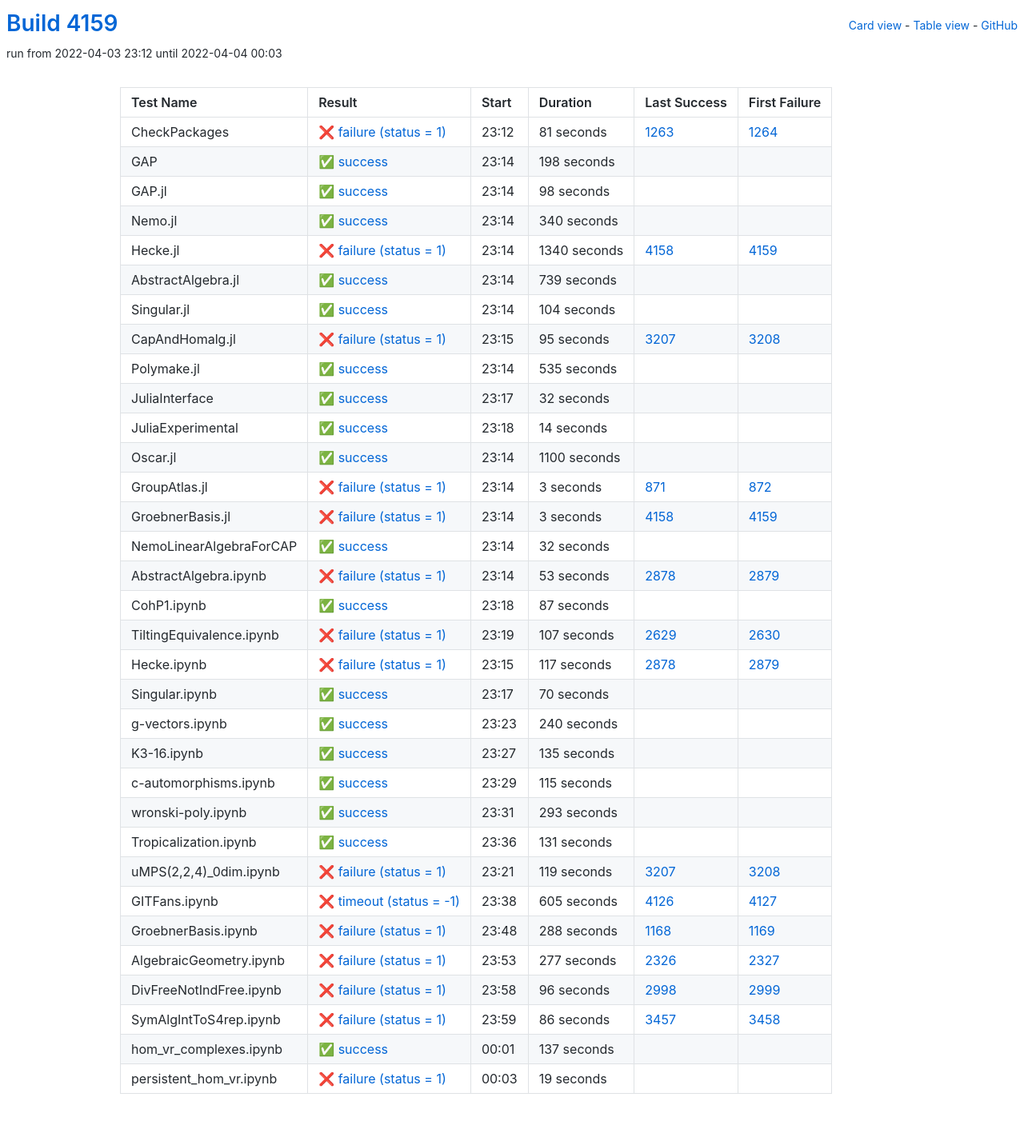
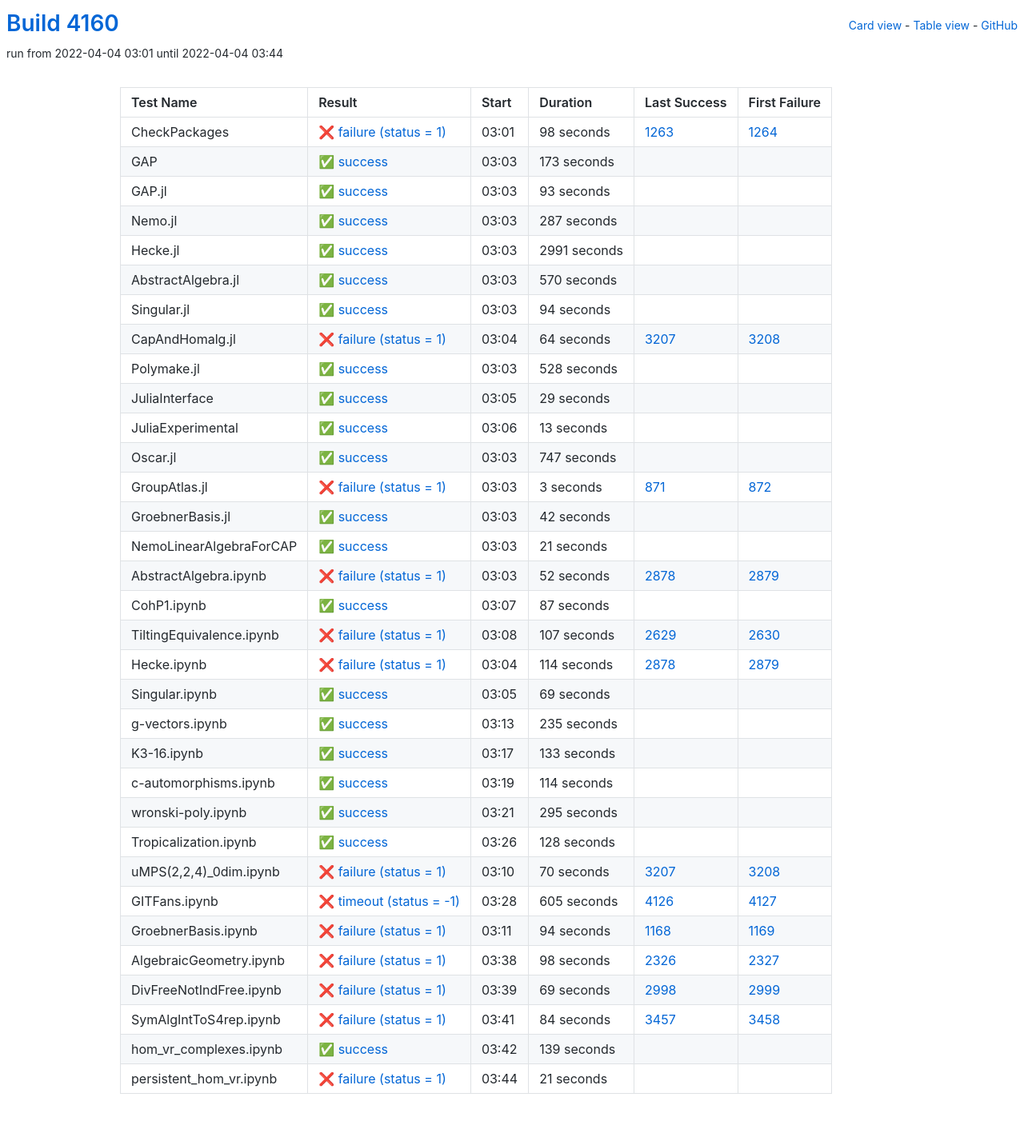
Before and after one commit to oscar-system/oscar-ci-status-stable, a Jekyll site: the page built from table.html, in a window 1280 px wide. Shown: the whole page at 80% size. Built offline with Jekyll 4.4.1, drawn with Linux system fonts in a browser that asks for light colours.

Commit message:
Build #4160

```diff
--- a/_data/ci.yml
+++ b/_data/ci.yml
@@ -1,6 +1,6 @@
 ---
-build: 4159
-build_url: https://oscarci.mathematik.uni-kl.de/job/oscar-stable/4159/
+build: 4160
+build_url: https://oscarci.mathematik.uni-kl.de/job/oscar-stable/4160/
 job: oscar-stable
 organization: oscar-system
 repo: oscar-ci-status-stable
@@ -8,152 +8,152 @@ repourl: https://github.com/oscar-system/oscar-ci-status-stable
 tests:
 - name: CheckPackages
   id: checkpackages
-  log: https://oscarci.mathematik.uni-kl.de/job/oscar-stable/4159/artifact/logs/build-4159/CheckPackages.log
-  start: 2022-04-03 23:12
+  log: https://oscarci.mathematik.uni-kl.de/job/oscar-stable/4160/artifact/logs/build-4160/CheckPackages.log
+  start: 2022-04-04 03:01
   success: false
   exitcode: 1
   status: failure
-  duration: 81
+  duration: 98
   last_success: 1263
   last_success_url: https://oscarci.mathematik.uni-kl.de/job/oscar-stable/1263/
   first_failure: 1264
   first_failure_url: https://oscarci.mathematik.uni-kl.de/job/oscar-stable/1264/
 - name: GAP
   id: gap
-  log: https://oscarci.mathematik.uni-kl.de/job/oscar-stable/4159/artifact/logs/build-4159/GAP.log
-  start: 2022-04-03 23:14
+  log: https://oscarci.mathematik.uni-kl.de/job/oscar-stable/4160/artifact/logs/build-4160/GAP.log
+  start: 2022-04-04 03:03
   success: true
   exitcode: 0
   status: success
-  duration: 198
+  duration: 173
   last_success: false
   last_success_url:
   first_failure: false
   first_failure_url:
 - name: GAP.jl
   id: gap-jl
-  log: https://oscarci.mathematik.uni-kl.de/job/oscar-stable/4159/artifact/logs/build-4159/GAP.jl.log
-  start: 2022-04-03 23:14
+  log: https://oscarci.mathematik.uni-kl.de/job/oscar-stable/4160/artifact/logs/build-4160/GAP.jl.log
+  start: 2022-04-04 03:03
   success: true
   exitcode: 0
   status: success
-  duration: 98
+  duration: 93
   last_success: false
   last_success_url:
   first_failure: false
   first_failure_url:
 - name: Nemo.jl
   id: nemo-jl
-  log: https://oscarci.mathematik.uni-kl.de/job/oscar-stable/4159/artifact/logs/build-4159/Nemo.jl.log
-  start: 2022-04-03 23:14
+  log: https://oscarci.mathematik.uni-kl.de/job/oscar-stable/4160/artifact/logs/build-4160/Nemo.jl.log
+  start: 2022-04-04 03:03
   success: true
   exitcode: 0
   status: success
-  duration: 340
+  duration: 287
   last_success: false
   last_success_url:
   first_failure: false
   first_failure_url:
 - name: Hecke.jl
   id: hecke-jl
-  log: https://oscarci.mathematik.uni-kl.de/job/oscar-stable/4159/artifact/logs/build-4159/Hecke.jl.log
-  start: 2022-04-03 23:14
-  success: false
-  exitcode: 1
-  status: failure
-  duration: 1340
-  last_success: 4158
-  last_success_url: https://oscarci.mathematik.uni-kl.de/job/oscar-stable/4158/
-  first_failure: 4159
-  first_failure_url: https://oscarci.mathematik.uni-kl.de/job/oscar-stable/4159/
-- name: AbstractAlgebra.jl
-  id: abstractalgebra-jl
-  log: https://oscarci.mathematik.uni-kl.de/job/oscar-stable/4159/artifact/logs/build-4159/AbstractAlgebra.jl.log
-  start: 2022-04-03 23:14
+  log: https://oscarci.mathematik.uni-kl.de/job/oscar-stable/4160/artifact/logs/build-4160/Hecke.jl.log
+  start: 2022-04-04 03:03
   success: true
   exitcode: 0
   status: success
-  duration: 739
+  duration: 2991
+  last_success: false
+  last_success_url:
+  first_failure: false
+  first_failure_url:
+- name: AbstractAlgebra.jl
+  id: abstractalgebra-jl
+  log: https://oscarci.mathematik.uni-kl.de/job/oscar-stable/4160/artifact/logs/build-4160/AbstractAlgebra.jl.log
+  start: 2022-04-04 03:03
+  success: true
+  exitcode: 0
+  status: success
+  duration: 570
   last_success: false
   last_success_url:
   first_failure: false
   first_failure_url:
 - name: Singular.jl
   id: singular-jl
-  log: https://oscarci.mathematik.uni-kl.de/job/oscar-stable/4159/artifact/logs/build-4159/Singular.jl.log
-  start: 2022-04-03 23:14
+  log: https://oscarci.mathematik.uni-kl.de/job/oscar-stable/4160/artifact/logs/build-4160/Singular.jl.log
+  start: 2022-04-04 03:03
   success: true
   exitcode: 0
   status: success
-  duration: 104
+  duration: 94
   last_success: false
   last_success_url:
   first_failure: false
   first_failure_url:
 - name: CapAndHomalg.jl
   id: capandhomalg-jl
-  log: https://oscarci.mathematik.uni-kl.de/job/oscar-stable/4159/artifact/logs/build-4159/CapAndHomalg.jl.log
-  start: 2022-04-03 23:15
+  log: https://oscarci.mathematik.uni-kl.de/job/oscar-stable/4160/artifact/logs/build-4160/CapAndHomalg.jl.log
+  start: 2022-04-04 03:04
   success: false
   exitcode: 1
   status: failure
-  duration: 95
+  duration: 64
   last_success: 3207
   last_success_url: https://oscarci.mathematik.uni-kl.de/job/oscar-stable/3207/
   first_failure: 3208
   first_failure_url: https://oscarci.mathematik.uni-kl.de/job/oscar-stable/3208/
 - name: Polymake.jl
   id: polymake-jl
-  log: https://oscarci.mathematik.uni-kl.de/job/oscar-stable/4159/artifact/logs/build-4159/Polymake.jl.log
-  start: 2022-04-03 23:14
+  log: https://oscarci.mathematik.uni-kl.de/job/oscar-stable/4160/artifact/logs/build-4160/Polymake.jl.log
+  start: 2022-04-04 03:03
   success: true
   exitcode: 0
   status: success
-  duration: 535
+  duration: 528
   last_success: false
   last_success_url:
   first_failure: false
   first_failure_url:
 - name: JuliaInterface
   id: juliainterface
-  log: https://oscarci.mathematik.uni-kl.de/job/oscar-stable/4159/artifact/logs/build-4159/JuliaInterface.log
-  start: 2022-04-03 23:17
+  log: https://oscarci.mathematik.uni-kl.de/job/oscar-stable/4160/artifact/logs/build-4160/JuliaInterface.log
+  start: 2022-04-04 03:05
   success: true
   exitcode: 0
   status: success
-  duration: 32
+  duration: 29
   last_success: false
   last_success_url:
   first_failure: false
   first_failure_url:
 - name: JuliaExperimental
   id: juliaexperimental
-  log: https://oscarci.mathematik.uni-kl.de/job/oscar-stable/4159/artifact/logs/build-4159/JuliaExperimental.log
-  start: 2022-04-03 23:18
+  log: https://oscarci.mathematik.uni-kl.de/job/oscar-stable/4160/artifact/logs/build-4160/JuliaExperimental.log
+  start: 2022-04-04 03:06
   success: true
   exitcode: 0
   status: success
-  duration: 14
+  duration: 13
   last_success: false
   last_success_url:
   first_failure: false
   first_failure_url:
 - name: Oscar.jl
   id: oscar-jl
-  log: https://oscarci.mathematik.uni-kl.de/job/oscar-stable/4159/artifact/logs/build-4159/Oscar.jl.log
-  start: 2022-04-03 23:14
+  log: https://oscarci.mathematik.uni-kl.de/job/oscar-stable/4160/artifact/logs/build-4160/Oscar.jl.log
+  start: 2022-04-04 03:03
   success: true
   exitcode: 0
   status: success
-  duration: 1100
+  duration: 747
   last_success: false
   last_success_url:
   first_failure: false
   first_failure_url:
 - name: GroupAtlas.jl
   id: groupatlas-jl
-  log: https://oscarci.mathematik.uni-kl.de/job/oscar-stable/4159/artifact/logs/build-4159/GroupAtlas.jl.log
-  start: 2022-04-03 23:14
+  log: https://oscarci.mathematik.uni-kl.de/job/oscar-stable/4160/artifact/logs/build-4160/GroupAtlas.jl.log
+  start: 2022-04-04 03:03
   success: false
   exitcode: 1
   status: failure
@@ -164,44 +164,44 @@ tests:
   first_failure_url: https://oscarci.mathematik.uni-kl.de/job/oscar-stable/872/
 - name: GroebnerBasis.jl
   id: groebnerbasis-jl
-  log: https://oscarci.mathematik.uni-kl.de/job/oscar-stable/4159/artifact/logs/build-4159/GroebnerBasis.jl.log
-  start: 2022-04-03 23:14
-  success: false
-  exitcode: 1
-  status: failure
-  duration: 3
-  last_success: 4158
-  last_success_url: https://oscarci.mathematik.uni-kl.de/job/oscar-stable/4158/
-  first_failure: 4159
-  first_failure_url: https://oscarci.mathematik.uni-kl.de/job/oscar-stable/4159/
-- name: NemoLinearAlgebraForCAP
-  id: nemolinearalgebraforcap
-  log: https://oscarci.mathematik.uni-kl.de/job/oscar-stable/4159/artifact/logs/build-4159/NemoLinearAlgebraForCAP.log
-  start: 2022-04-03 23:14
+  log: https://oscarci.mathematik.uni-kl.de/job/oscar-stable/4160/artifact/logs/build-4160/GroebnerBasis.jl.log
+  start: 2022-04-04 03:03
   success: true
   exitcode: 0
   status: success
-  duration: 32
+  duration: 42
+  last_success: false
+  last_success_url:
+  first_failure: false
+  first_failure_url:
+- name: NemoLinearAlgebraForCAP
+  id: nemolinearalgebraforcap
+  log: https://oscarci.mathematik.uni-kl.de/job/oscar-stable/4160/artifact/logs/build-4160/NemoLinearAlgebraForCAP.log
+  start: 2022-04-04 03:03
+  success: true
+  exitcode: 0
+  status: success
+  duration: 21
   last_success: false
   last_success_url:
   first_failure: false
   first_failure_url:
 - name: AbstractAlgebra.ipynb
   id: abstractalgebra-ipynb
-  log: https://oscarci.mathematik.uni-kl.de/job/oscar-stable/4159/artifact/logs/build-4159/AbstractAlgebra.ipynb.log
-  start: 2022-04-03 23:14
+  log: https://oscarci.mathematik.uni-kl.de/job/oscar-stable/4160/artifact/logs/build-4160/AbstractAlgebra.ipynb.log
+  start: 2022-04-04 03:03
   success: false
   exitcode: 1
   status: failure
-  duration: 53
+  duration: 52
   last_success: 2878
   last_success_url: https://oscarci.mathematik.uni-kl.de/job/oscar-stable/2878/
   first_failure: 2879
   first_failure_url: https://oscarci.mathematik.uni-kl.de/job/oscar-stable/2879/
 - name: CohP1.ipynb
   id: cohp1-ipynb
-  log: https://oscarci.mathematik.uni-kl.de/job/oscar-stable/4159/artifact/logs/build-4159/CohP1.ipynb.log
-  start: 2022-04-03 23:18
+  log: https://oscarci.mathematik.uni-kl.de/job/oscar-stable/4160/artifact/logs/build-4160/CohP1.ipynb.log
+  start: 2022-04-04 03:07
   success: true
   exitcode: 0
   status: success
@@ -212,8 +212,8 @@ tests:
   first_failure_url:
 - name: TiltingEquivalence.ipynb
   id: tiltingequivalence-ipynb
-  log: https://oscarci.mathematik.uni-kl.de/job/oscar-stable/4159/artifact/logs/build-4159/TiltingEquivalence.ipynb.log
-  start: 2022-04-03 23:19
+  log: https://oscarci.mathematik.uni-kl.de/job/oscar-stable/4160/artifact/logs/build-4160/TiltingEquivalence.ipynb.log
+  start: 2022-04-04 03:08
   success: false
   exitcode: 1
   status: failure
@@ -224,104 +224,104 @@ tests:
   first_failure_url: https://oscarci.mathematik.uni-kl.de/job/oscar-stable/2630/
 - name: Hecke.ipynb
   id: hecke-ipynb
-  log: https://oscarci.mathematik.uni-kl.de/job/oscar-stable/4159/artifact/logs/build-4159/Hecke.ipynb.log
-  start: 2022-04-03 23:15
+  log: https://oscarci.mathematik.uni-kl.de/job/oscar-stable/4160/artifact/logs/build-4160/Hecke.ipynb.log
+  start: 2022-04-04 03:04
   success: false
   exitcode: 1
   status: failure
-  duration: 117
+  duration: 114
   last_success: 2878
   last_success_url: https://oscarci.mathematik.uni-kl.de/job/oscar-stable/2878/
   first_failure: 2879
   first_failure_url: https://oscarci.mathematik.uni-kl.de/job/oscar-stable/2879/
 - name: Singular.ipynb
   id: singular-ipynb
-  log: https://oscarci.mathematik.uni-kl.de/job/oscar-stable/4159/artifact/logs/build-4159/Singular.ipynb.log
-  start: 2022-04-03 23:17
+  log: https://oscarci.mathematik.uni-kl.de/job/oscar-stable/4160/artifact/logs/build-4160/Singular.ipynb.log
+  start: 2022-04-04 03:05
   success: true
   exitcode: 0
   status: success
-  duration: 70
+  duration: 69
   last_success: false
   last_success_url:
   first_failure: false
   first_failure_url:
 - name: g-vectors.ipynb
   id: g-vectors-ipynb
-  log: https://oscarci.mathematik.uni-kl.de/job/oscar-stable/4159/artifact/logs/build-4159/g-vectors.ipynb.log
-  start: 2022-04-03 23:23
+  log: https://oscarci.mathematik.uni-kl.de/job/oscar-stable/4160/artifact/logs/build-4160/g-vectors.ipynb.log
+  start: 2022-04-04 03:13
   success: true
   exitcode: 0
   status: success
-  duration: 240
+  duration: 235
   last_success: false
   last_success_url:
   first_failure: false
   first_failure_url:
 - name: K3-16.ipynb
   id: k3-16-ipynb
-  log: https://oscarci.mathematik.uni-kl.de/job/oscar-stable/4159/artifact/logs/build-4159/K3-16.ipynb.log
-  start: 2022-04-03 23:27
+  log: https://oscarci.mathematik.uni-kl.de/job/oscar-stable/4160/artifact/logs/build-4160/K3-16.ipynb.log
+  start: 2022-04-04 03:17
   success: true
   exitcode: 0
   status: success
-  duration: 135
+  duration: 133
   last_success: false
   last_success_url:
   first_failure: false
   first_failure_url:
 - name: c-automorphisms.ipynb
   id: c-automorphisms-ipynb
-  log: https://oscarci.mathematik.uni-kl.de/job/oscar-stable/4159/artifact/logs/build-4159/c-automorphisms.ipynb.log
-  start: 2022-04-03 23:29
+  log: https://oscarci.mathematik.uni-kl.de/job/oscar-stable/4160/artifact/logs/build-4160/c-automorphisms.ipynb.log
+  start: 2022-04-04 03:19
   success: true
   exitcode: 0
   status: success
-  duration: 115
+  duration: 114
   last_success: false
   last_success_url:
   first_failure: false
   first_failure_url:
 - name: wronski-poly.ipynb
   id: wronski-poly-ipynb
-  log: https://oscarci.mathematik.uni-kl.de/job/oscar-stable/4159/artifact/logs/build-4159/wronski-poly.ipynb.log
-  start: 2022-04-03 23:31
+  log: https://oscarci.mathematik.uni-kl.de/job/oscar-stable/4160/artifact/logs/build-4160/wronski-poly.ipynb.log
+  start: 2022-04-04 03:21
   success: true
   exitcode: 0
   status: success
-  duration: 293
+  duration: 295
   last_success: false
   last_success_url:
   first_failure: false
   first_failure_url:
 - name: Tropicalization.ipynb
   id: tropicalization-ipynb
-  log: https://oscarci.mathematik.uni-kl.de/job/oscar-stable/4159/artifact/logs/build-4159/Tropicalization.ipynb.log
-  start: 2022-04-03 23:36
+  log: https://oscarci.mathematik.uni-kl.de/job/oscar-stable/4160/artifact/logs/build-4160/Tropicalization.ipynb.log
+  start: 2022-04-04 03:26
   success: true
   exitcode: 0
   status: success
-  duration: 131
+  duration: 128
   last_success: false
   last_success_url:
   first_failure: false
   first_failure_url:
 - name: uMPS(2,2,4)_0dim.ipynb
   id: umps-2-2-4-0dim-ipynb
-  log: https://oscarci.mathematik.uni-kl.de/job/oscar-stable/4159/artifact/logs/build-4159/uMPS-2-2-4-_0dim.ipynb.log
-  start: 2022-04-03 23:21
+  log: https://oscarci.mathematik.uni-kl.de/job/oscar-stable/4160/artifact/logs/build-4160/uMPS-2-2-4-_0dim.ipynb.log
+  start: 2022-04-04 03:10
   success: false
   exitcode: 1
   status: failure
-  duration: 119
+  duration: 70
   last_success: 3207
   last_success_url: https://oscarci.mathematik.uni-kl.de/job/oscar-stable/3207/
   first_failure: 3208
   first_failure_url: https://oscarci.mathematik.uni-kl.de/job/oscar-stable/3208/
 - name: GITFans.ipynb
   id: gitfans-ipynb
-  log: https://oscarci.mathematik.uni-kl.de/job/oscar-stable/4159/artifact/logs/build-4159/GITFans.ipynb.log
-  start: 2022-04-03 23:38
+  log: https://oscarci.mathematik.uni-kl.de/job/oscar-stable/4160/artifact/logs/build-4160/GITFans.ipynb.log
+  start: 2022-04-04 03:28
   success: false
   exitcode: -1
   status: timeout
@@ -332,72 +332,72 @@ tests:
   first_failure_url: https://oscarci.mathematik.uni-kl.de/job/oscar-stable/4127/
 - name: GroebnerBasis.ipynb
   id: groebnerbasis-ipynb
-  log: https://oscarci.mathematik.uni-kl.de/job/oscar-stable/4159/artifact/logs/build-4159/GroebnerBasis.ipynb.log
-  start: 2022-04-03 23:48
+  log: https://oscarci.mathematik.uni-kl.de/job/oscar-stable/4160/artifact/logs/build-4160/GroebnerBasis.ipynb.log
+  start: 2022-04-04 03:11
   success: false
   exitcode: 1
   status: failure
-  duration: 288
+  duration: 94
   last_success: 1168
   last_success_url: https://oscarci.mathematik.uni-kl.de/job/oscar-stable/1168/
   first_failure: 1169
   first_failure_url: https://oscarci.mathematik.uni-kl.de/job/oscar-stable/1169/
 - name: AlgebraicGeometry.ipynb
   id: algebraicgeometry-ipynb
-  log: https://oscarci.mathematik.uni-kl.de/job/oscar-stable/4159/artifact/logs/build-4159/AlgebraicGeometry.ipynb.log
-  start: 2022-04-03 23:53
+  log: https://oscarci.mathematik.uni-kl.de/job/oscar-stable/4160/artifact/logs/build-4160/AlgebraicGeometry.ipynb.log
+  start: 2022-04-04 03:38
   success: false
   exitcode: 1
   status: failure
-  duration: 277
+  duration: 98
   last_success: 2326
   last_success_url: https://oscarci.mathematik.uni-kl.de/job/oscar-stable/2326/
   first_failure: 2327
   first_failure_url: https://oscarci.mathematik.uni-kl.de/job/oscar-stable/2327/
 - name: DivFreeNotIndFree.ipynb
   id: divfreenotindfree-ipynb
-  log: https://oscarci.mathematik.uni-kl.de/job/oscar-stable/4159/artifact/logs/build-4159/DivFreeNotIndFree.ipynb.log
-  start: 2022-04-03 23:58
+  log: https://oscarci.mathematik.uni-kl.de/job/oscar-stable/4160/artifact/logs/build-4160/DivFreeNotIndFree.ipynb.log
+  start: 2022-04-04 03:39
   success: false
   exitcode: 1
   status: failure
-  duration: 96
+  duration: 69
   last_success: 2998
   last_success_url: https://oscarci.mathematik.uni-kl.de/job/oscar-stable/2998/
   first_failure: 2999
   first_failure_url: https://oscarci.mathematik.uni-kl.de/job/oscar-stable/2999/
 - name: SymAlgIntToS4rep.ipynb
   id: symalginttos4rep-ipynb
-  log: https://oscarci.mathematik.uni-kl.de/job/oscar-stable/4159/artifact/logs/build-4159/SymAlgIntToS4rep.ipynb.log
-  start: 2022-04-03 23:59
+  log: https://oscarci.mathematik.uni-kl.de/job/oscar-stable/4160/artifact/logs/build-4160/SymAlgIntToS4rep.ipynb.log
+  start: 2022-04-04 03:41
   success: false
   exitcode: 1
   status: failure
-  duration: 86
+  duration: 84
   last_success: 3457
   last_success_url: https://oscarci.mathematik.uni-kl.de/job/oscar-stable/3457/
   first_failure: 3458
   first_failure_url: https://oscarci.mathematik.uni-kl.de/job/oscar-stable/3458/
 - name: hom_vr_complexes.ipynb
   id: hom-vr-complexes-ipynb
-  log: https://oscarci.mathematik.uni-kl.de/job/oscar-stable/4159/artifact/logs/build-4159/hom_vr_complexes.ipynb.log
-  start: 2022-04-04 00:01
+  log: https://oscarci.mathematik.uni-kl.de/job/oscar-stable/4160/artifact/logs/build-4160/hom_vr_complexes.ipynb.log
+  start: 2022-04-04 03:42
   success: true
   exitcode: 0
   status: success
-  duration: 137
+  duration: 139
   last_success: false
   last_success_url:
   first_failure: false
   first_failure_url:
 - name: persistent_hom_vr.ipynb
   id: persistent-hom-vr-ipynb
-  log: https://oscarci.mathematik.uni-kl.de/job/oscar-stable/4159/artifact/logs/build-4159/persistent_hom_vr.ipynb.log
-  start: 2022-04-04 00:03
+  log: https://oscarci.mathematik.uni-kl.de/job/oscar-stable/4160/artifact/logs/build-4160/persistent_hom_vr.ipynb.log
+  start: 2022-04-04 03:44
   success: false
   exitcode: 1
   status: failure
-  duration: 19
+  duration: 21
   last_success: false
   last_success_url:
   first_failure: false
```
Also changed, not shown: README.md.
